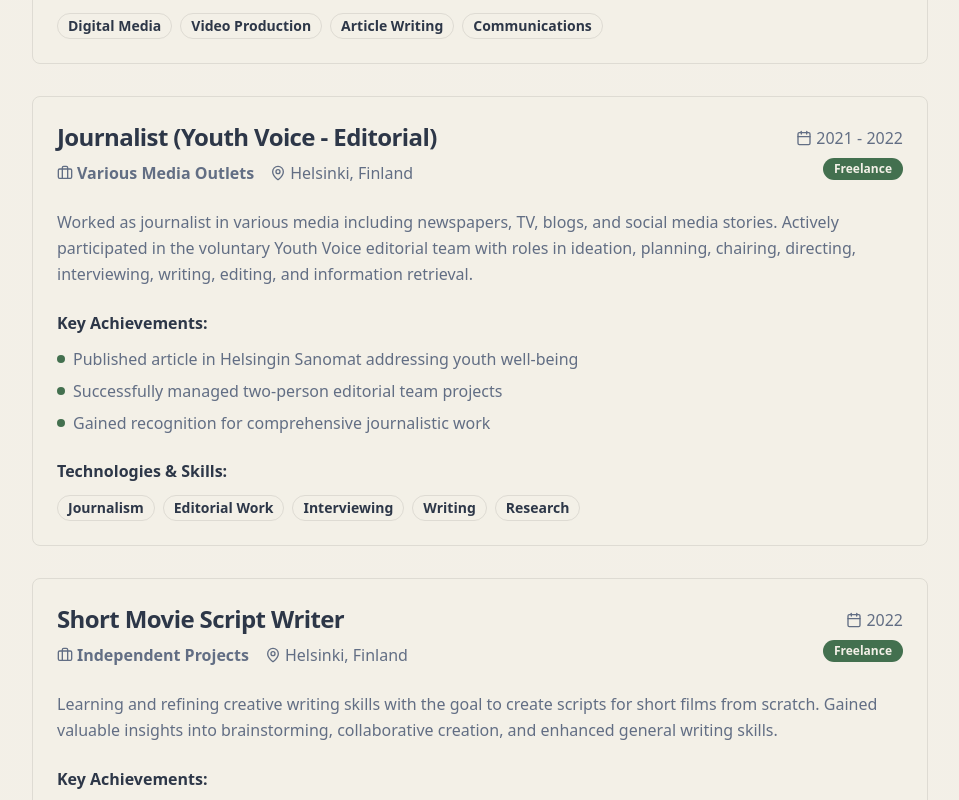
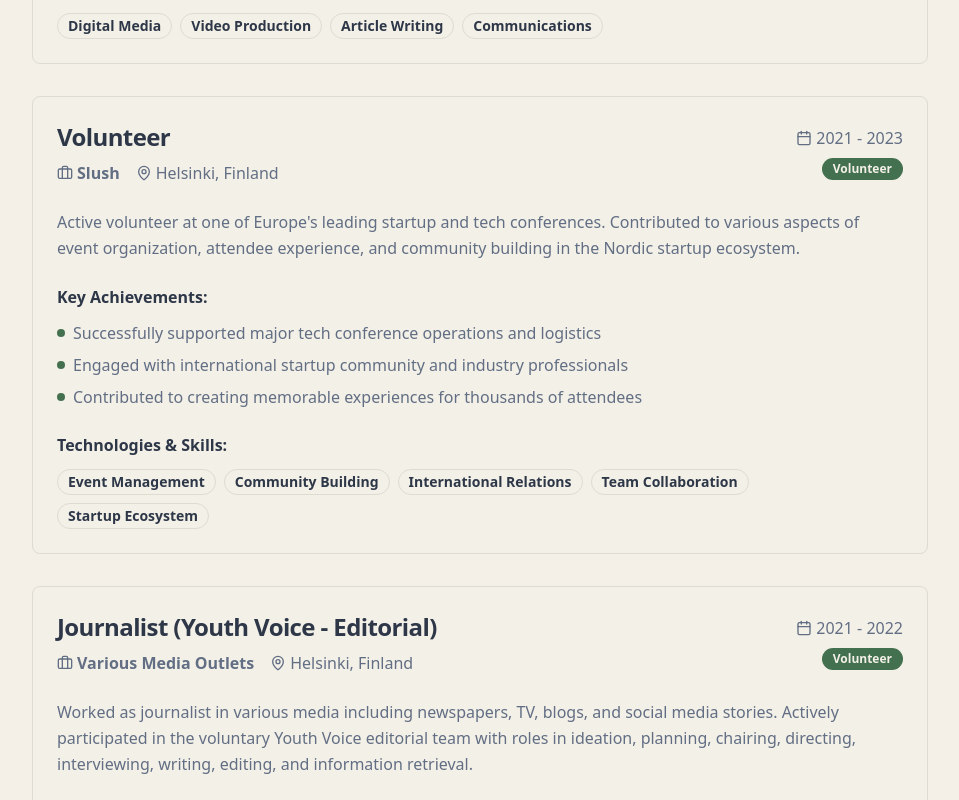
Before and after one commit to annasebedash-creator/anna-sebedach-portfolio, a React (Vite) app: page / in a window 1280 px wide. Shown: the part 4300-5100 px from the top of the page, without its empty margins (160-1119 px from the left). Built offline with nearby package versions, Linux system fonts and the light colour scheme.

Commit message:
Update Experience Section
Add Slush volunteering experience and remove unpaid freelance roles from the professional experience section.

```diff
--- a/src/components/Experience.tsx
+++ b/src/components/Experience.tsx
@@ -48,11 +48,25 @@ const Experience = () => {
       skills: ["Digital Media", "Video Production", "Article Writing", "Communications"]
     },
     {
+      title: "Volunteer",
+      company: "Slush",
+      location: "Helsinki, Finland",
+      period: "2021 - 2023",
+      type: "Volunteer",
+      description: "Active volunteer at one of Europe's leading startup and tech conferences. Contributed to various aspects of event organization, attendee experience, and community building in the Nordic startup ecosystem.",
+      achievements: [
+        "Successfully supported major tech conference operations and logistics",
+        "Engaged with international startup community and industry professionals",
+        "Contributed to creating memorable experiences for thousands of attendees"
+      ],
+      skills: ["Event Management", "Community Building", "International Relations", "Team Collaboration", "Startup Ecosystem"]
+    },
+    {
       title: "Journalist (Youth Voice - Editorial)",
       company: "Various Media Outlets",
       location: "Helsinki, Finland",
       period: "2021 - 2022",
-      type: "Freelance",
+      type: "Volunteer",
       description: "Worked as journalist in various media including newspapers, TV, blogs, and social media stories. Actively participated in the voluntary Youth Voice editorial team with roles in ideation, planning, chairing, directing, interviewing, writing, editing, and information retrieval.",
       achievements: [
         "Published article in Helsingin Sanomat addressing youth well-being",
@@ -62,11 +76,11 @@ const Experience = () => {
       skills: ["Journalism", "Editorial Work", "Interviewing", "Writing", "Research"]
     },
     {
-      title: "Short Movie Script Writer",
+      title: "Script Writer",
       company: "Independent Projects",
       location: "Helsinki, Finland",
       period: "2022",
-      type: "Freelance",
+      type: "Project",
       description: "Learning and refining creative writing skills with the goal to create scripts for short films from scratch. Gained valuable insights into brainstorming, collaborative creation, and enhanced general writing skills.",
       achievements: [
         "Successfully completed script writing projects from conception to final draft",
```
